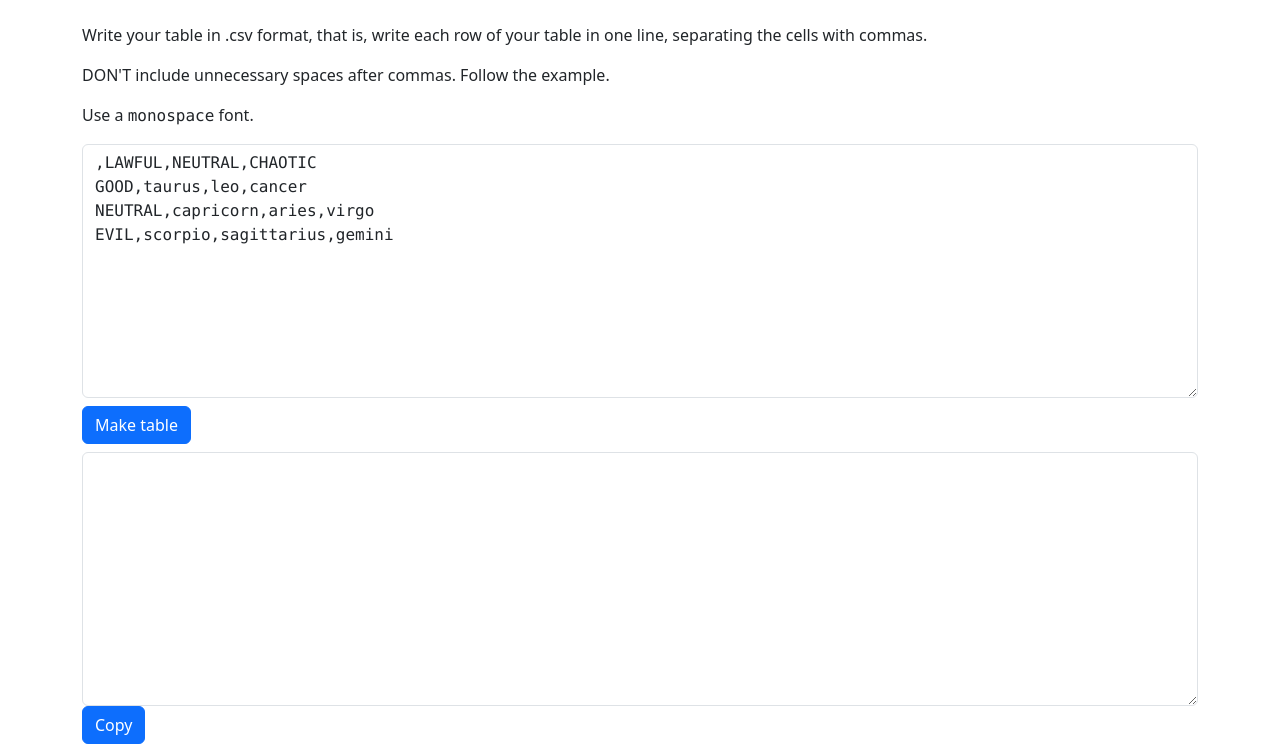
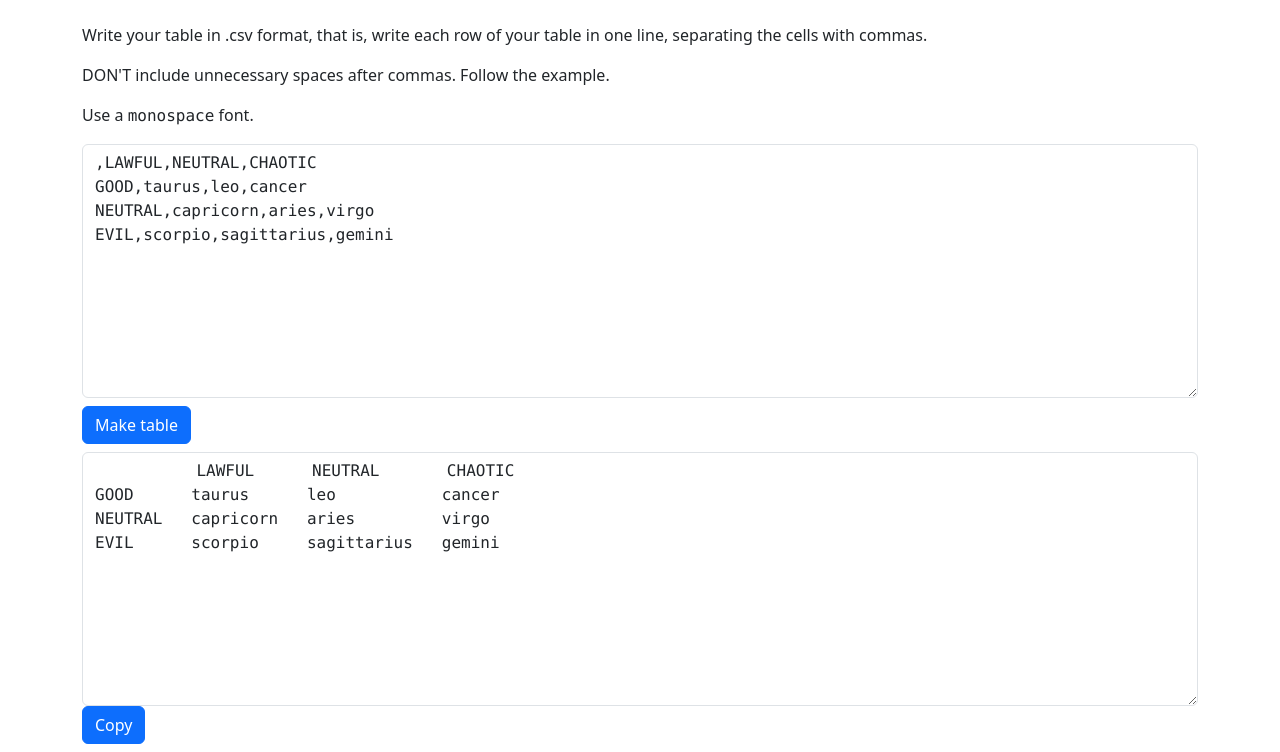
Before and after one commit to mserranomartin/PlainText-table, a plain HTML site: page index.html in a window 1280 px wide. Shown: the part 73-825 px from the top of the page. Drawn offline with nearby package versions, Linux system fonts and the light colour scheme.

Commit message:
Update index.html

```diff
--- a/index.html
+++ b/index.html
@@ -24,14 +24,14 @@
         let out = document.getElementById('output');
         let button = document.getElementById('make');
         button.addEventListener('click', e => {
-            output.value = tableMaker(input.value);
+            out.value = tableMaker(input.value);
         })
         document.getElementById('copy').addEventListener('click', () => {
             navigator.clipboard.writeText(out.value).then(function() {
                 console.log(out.value);
             }, function(err) {
                 console.error('Could not copy text: ', err);
-        });
+            });
         })
         input.value = ',LAWFUL,NEUTRAL,CHAOTIC\nGOOD,taurus,leo,cancer\nNEUTRAL,capricorn,aries,virgo\nEVIL,scorpio,sagittarius,gemini';
         button.click();
```
